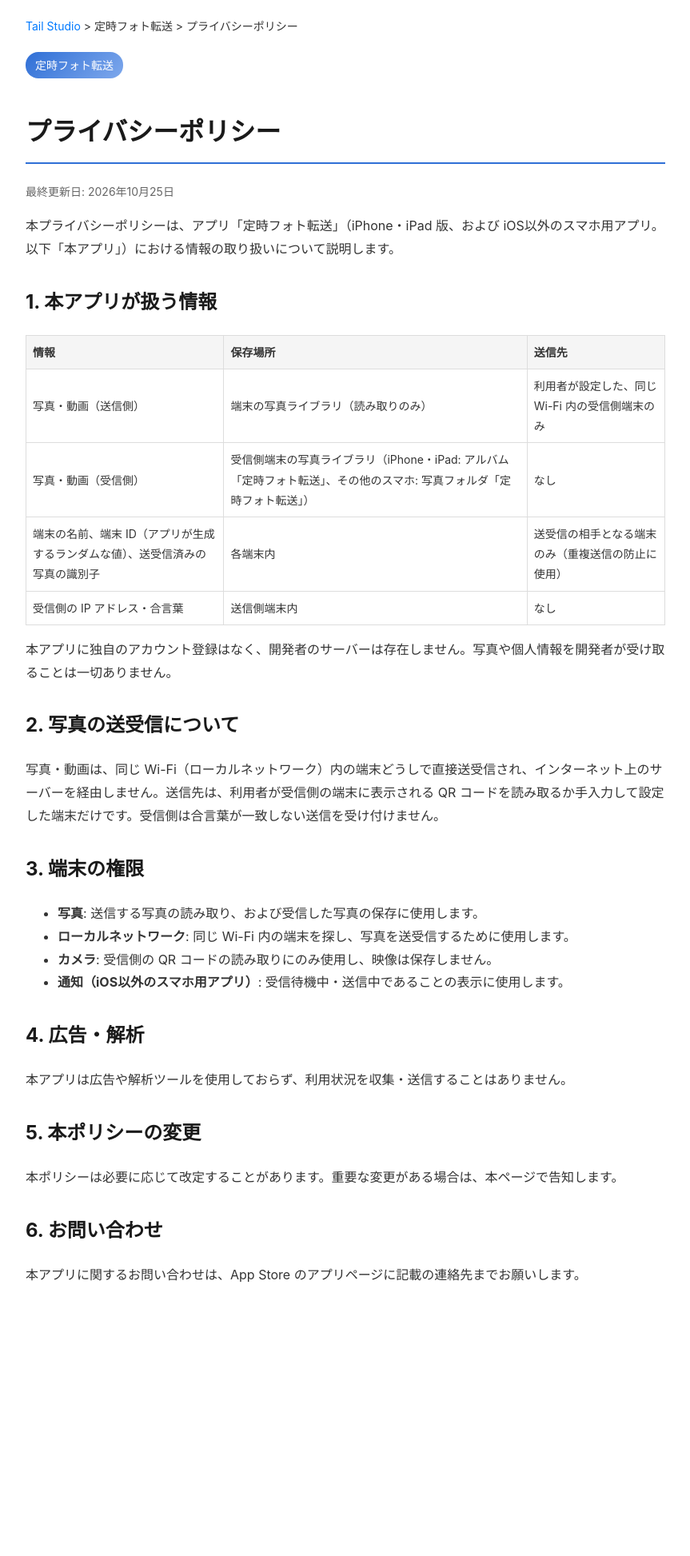
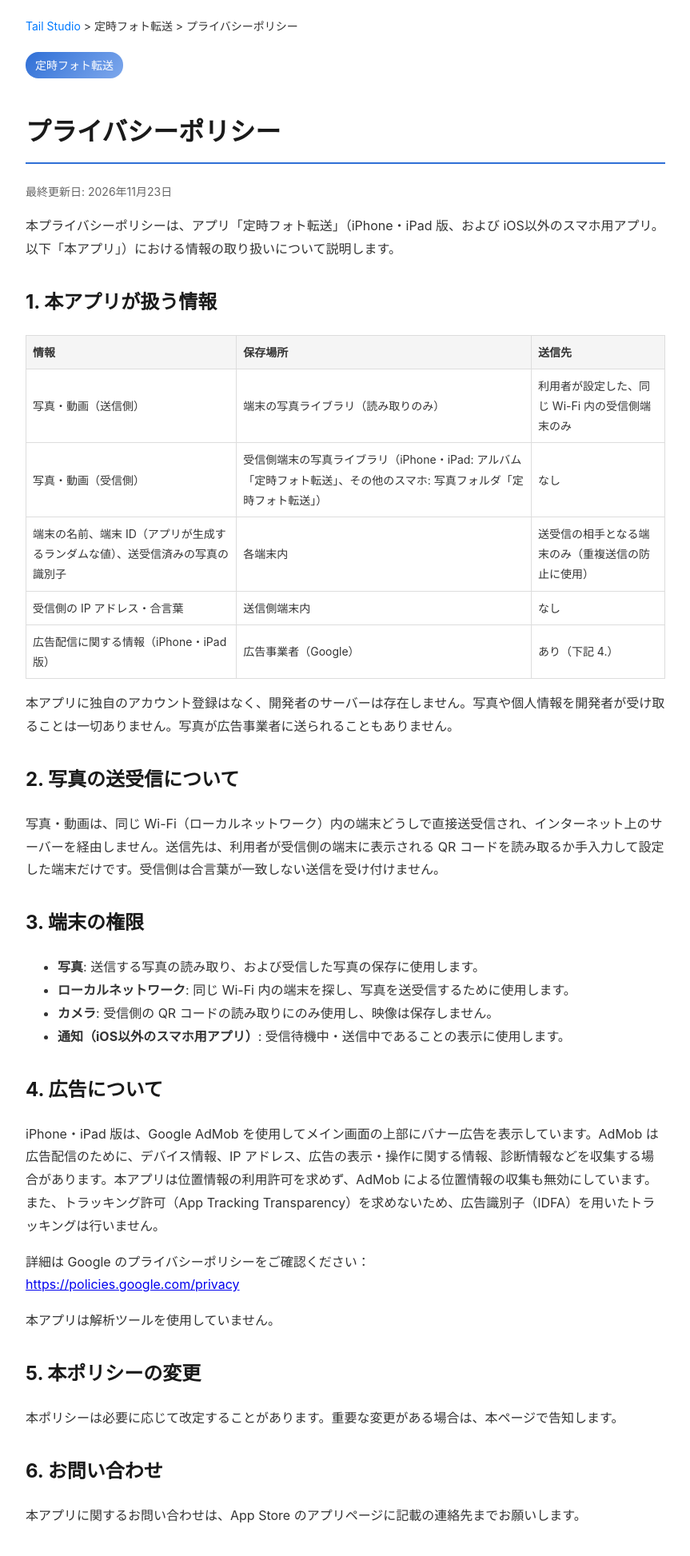
Before and after one commit to wat--/app-policies, a Jekyll site: the page apps/teiji-photo/privacy-policy.html, which Jekyll copies as it is, in a window 1280 px wide. Shown: the whole page at 80% size, without its empty margins (208-1071 px from the left). Built offline with Jekyll 4.4.1, drawn with Linux system fonts in a browser that asks for light colours; before the commit the page ends 1645 px from its top, so only the background shows below that.

Commit message:
定時フォト転送: 広告（AdMob）の記載をプライバシーポリシーに追加
Co-Authored-By: Claude Opus 5.5 <noreply@anthropic.com>

```diff
--- a/apps/teiji-photo/privacy-policy.html
+++ b/apps/teiji-photo/privacy-policy.html
@@ -26,7 +26,7 @@
 
     <span class="app-badge">定時フォト転送</span>
     <h1>プライバシーポリシー</h1>
-    <p class="update-date">最終更新日: 2026年10月25日</p>
+    <p class="update-date">最終更新日: 2026年11月23日</p>
 
     <p>本プライバシーポリシーは、アプリ「定時フォト転送」（iPhone・iPad 版、および iOS以外のスマホ用アプリ。以下「本アプリ」）における情報の取り扱いについて説明します。</p>
 
@@ -37,8 +37,9 @@
         <tr><td>写真・動画（受信側）</td><td>受信側端末の写真ライブラリ（iPhone・iPad: アルバム「定時フォト転送」、その他のスマホ: 写真フォルダ「定時フォト転送」）</td><td>なし</td></tr>
         <tr><td>端末の名前、端末 ID（アプリが生成するランダムな値）、送受信済みの写真の識別子</td><td>各端末内</td><td>送受信の相手となる端末のみ（重複送信の防止に使用）</td></tr>
         <tr><td>受信側の IP アドレス・合言葉</td><td>送信側端末内</td><td>なし</td></tr>
+        <tr><td>広告配信に関する情報（iPhone・iPad 版）</td><td>広告事業者（Google）</td><td>あり（下記 4.）</td></tr>
     </table>
-    <p>本アプリに独自のアカウント登録はなく、開発者のサーバーは存在しません。写真や個人情報を開発者が受け取ることは一切ありません。</p>
+    <p>本アプリに独自のアカウント登録はなく、開発者のサーバーは存在しません。写真や個人情報を開発者が受け取ることは一切ありません。写真が広告事業者に送られることもありません。</p>
 
     <h2>2. 写真の送受信について</h2>
     <p>写真・動画は、同じ Wi-Fi（ローカルネットワーク）内の端末どうしで直接送受信され、インターネット上のサーバーを経由しません。送信先は、利用者が受信側の端末に表示される QR コードを読み取るか手入力して設定した端末だけです。受信側は合言葉が一致しない送信を受け付けません。</p>
@@ -51,8 +52,11 @@
         <li><strong>通知（iOS以外のスマホ用アプリ）</strong>: 受信待機中・送信中であることの表示に使用します。</li>
     </ul>
 
-    <h2>4. 広告・解析</h2>
-    <p>本アプリは広告や解析ツールを使用しておらず、利用状況を収集・送信することはありません。</p>
+    <h2>4. 広告について</h2>
+    <p>iPhone・iPad 版は、Google AdMob を使用してメイン画面の上部にバナー広告を表示しています。AdMob は広告配信のために、デバイス情報、IP アドレス、広告の表示・操作に関する情報、診断情報などを収集する場合があります。本アプリは位置情報の利用許可を求めず、AdMob による位置情報の収集も無効にしています。また、トラッキング許可（App Tracking Transparency）を求めないため、広告識別子（IDFA）を用いたトラッキングは行いません。</p>
+    <p>詳細は Google のプライバシーポリシーをご確認ください：<br>
+    <a href="https://policies.google.com/privacy" target="_blank">https://policies.google.com/privacy</a></p>
+    <p>本アプリは解析ツールを使用していません。</p>
 
     <h2>5. 本ポリシーの変更</h2>
     <p>本ポリシーは必要に応じて改定することがあります。重要な変更がある場合は、本ページで告知します。</p>
```
